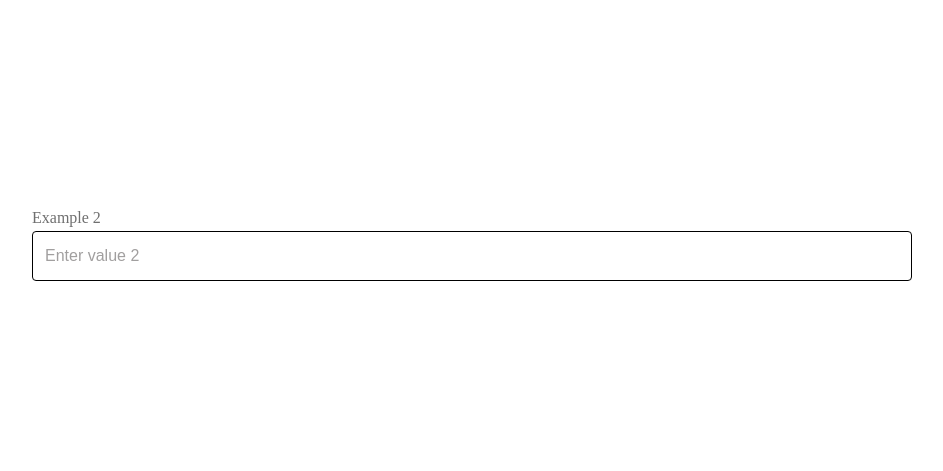
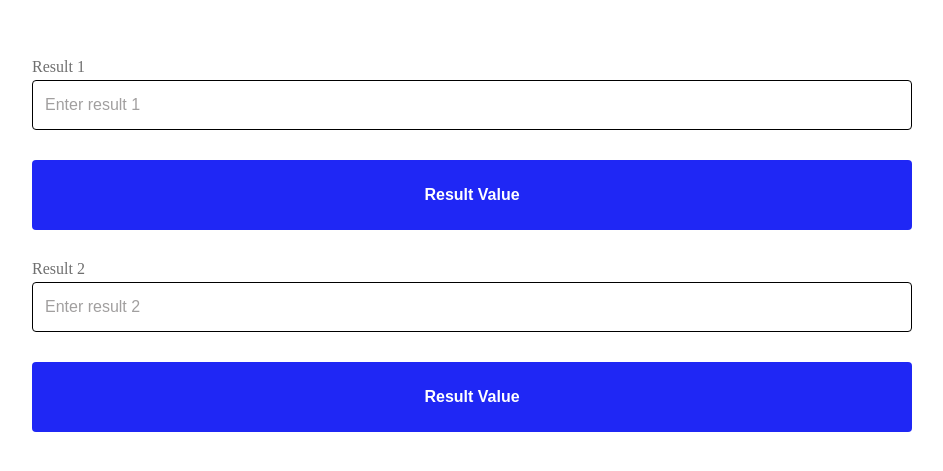
Before and after one commit to Akmi555/projec_02_ts, a React (Create React App) app: page / in a window 1280 px wide. Shown: the part 155-626 px from the top of the page, without its empty margins (168-1111 px from the left). Built offline with nearby package versions, Linux system fonts and the light colour scheme.

Commit message:
Homework010_1

```diff
--- a/src/App.tsx
+++ b/src/App.tsx
@@ -1,3 +1,4 @@
+
 import GlobalStyles from "./styes/GlobalStyles";
 
 // Lessons import
@@ -5,13 +6,14 @@ import GlobalStyles from "./styes/GlobalStyles";
 // import Lesson007 from "./lessons/Lesson007/Lesson007";
 // import Lesson008 from "./lessons/Lesson008/Lesson008";
 // import Lesson009 from "./lessons/Lesson009/Lesson009";
-import Lesson010 from "./lessons/Lesson010/Lesson010";
+// import Lesson010 from "./lessons/Lesson010/Lesson010";
 
 //Homeworks import
 // import Homework006 from "./homeworks/Homework006/Homework006";
 // import Homework007 from "./homeworks/Homework007/Homework007";
 // import Homework008 from "./homeworks/Homework008/Homework008";
 // import Homework009 from "./homeworks/Homework009/Homework009";
+import Homework010 from "./homeworks/Homework010/Homework010";
 
 function App() {
   return (
@@ -25,7 +27,8 @@ function App() {
       {/* <Homework008/> */}
       {/* <Lesson009/> */}
       {/* <Homework009/> */}
-      <Lesson010/>
+      {/* <Lesson010/> */}
+      <Homework010/>
     </>
   );
 }
--- /dev/null
+++ b/src/homeworks/Homework010/Homework010.tsx
@@ -0,0 +1,52 @@
+import { ChangeEvent, useState } from "react";
+import { Homework010Component } from "./styles";
+import Input from "../../components/Input/Input";
+import Button from "../../components/Button/Button";
+import ResultBlock from "../../components/ResultBlock/ResultBlock";
+
+function Homework010() {
+    // 1. Создаем состояние, в котором будет храниться актуальное значение поля
+    const [resultValue1, setResultValue1] = useState<string>('')
+    const [resultValue2, setResultValue2] = useState<string>('')
+    // 3. Создаём функцию, которая будет вызываться при изменении resultValue и изменять его состояние (значение)
+    const changeResultValue1 = (event: ChangeEvent<HTMLInputElement>) => {
+        setResultValue1(event.target.value)
+    }
+    const changeResultValue2 = (event: ChangeEvent<HTMLInputElement>) => {
+        setResultValue2(event.target.value)
+    }
+
+    return (
+    <Homework010Component>
+        {/* 2. Передача значения в поле */}
+        <Input
+        label='Result 1'
+        name='result1'
+        placeholder='Enter result 1'
+        value={resultValue1}
+        // 4. Передача функции для изменения инпута resultValue
+        onChange={changeResultValue1}
+        />
+        <Button
+        name='Result Value'
+        onButtonClick={()=> resultValue1 !=='' && <ResultBlock resultName='result 1' result={resultValue1}/>}
+        />
+         {/* 2. Передача значения в поле */}
+         <Input
+        label='Result 2'
+        name='result1'
+        placeholder='Enter result 2'
+        value={resultValue2}
+        // 4. Передача функции для изменения инпута resultValue
+        onChange={changeResultValue2}
+        />
+        <Button
+        name='Result Value'
+        onButtonClick={()=> resultValue2 && <ResultBlock resultName='result 1' result={resultValue2}/>}
+        />
+    </Homework010Component>
+)
+
+}
+
+export default Homework010;
--- /dev/null
+++ b/src/homeworks/Homework010/styles.ts
@@ -0,0 +1,11 @@
+import styled from "@emotion/styled";
+
+export const Homework010Component = styled.div`
+display: flex;
+flex-direction: column;
+align-items: center;
+justify-content: center;
+flex: 1;
+gap: 30px;
+padding: 200px;
+`
```
